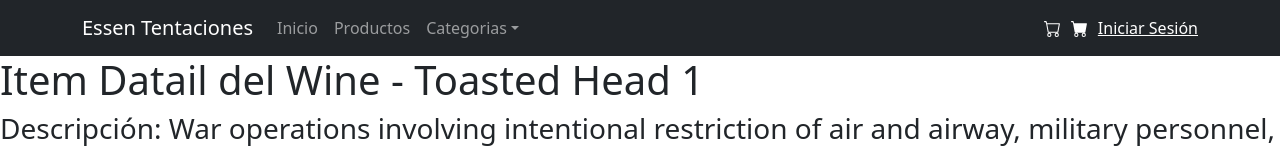
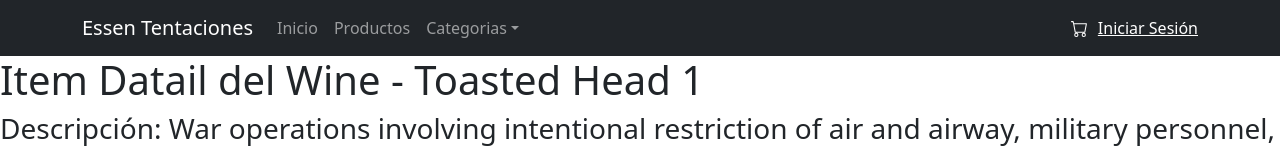
Before and after one commit to sejama/react_essen_tentaciones, a React (Create React App) app: page /detalle/1 in a window 1280 px wide. Shown: the top 150 px of the page. Built offline with nearby package versions, Linux system fonts and the light colour scheme.

Commit message:
Desafio9

```diff
--- a/src/componentes/CartContext.js
+++ b/src/componentes/CartContext.js
@@ -50,7 +50,6 @@
                 removeItem,
                 clear,
 
-
             }
         }>
             {children}
--- a/src/componentes/CartWidget.js
+++ b/src/componentes/CartWidget.js
@@ -1,10 +1,16 @@
 import { CartFill, Cart} from 'react-bootstrap-icons';
+import {useCartContext} from './CartContext'
 
 function CartWidget(){
+    const { cart } = useCartContext();
+
     return(
         <>
+        {cart.length === 0 ?
             <Cart color="white" size={17} style={{marginRight: 10}}/>
-            <CartFill color="white" size={17} style={{marginRight: 10}}/>
+        :
+            <CartFill color="white" size={17} style={{marginRight: 10}}>{cart.length}</CartFill>
+        }
         </>
     )
 }
```
